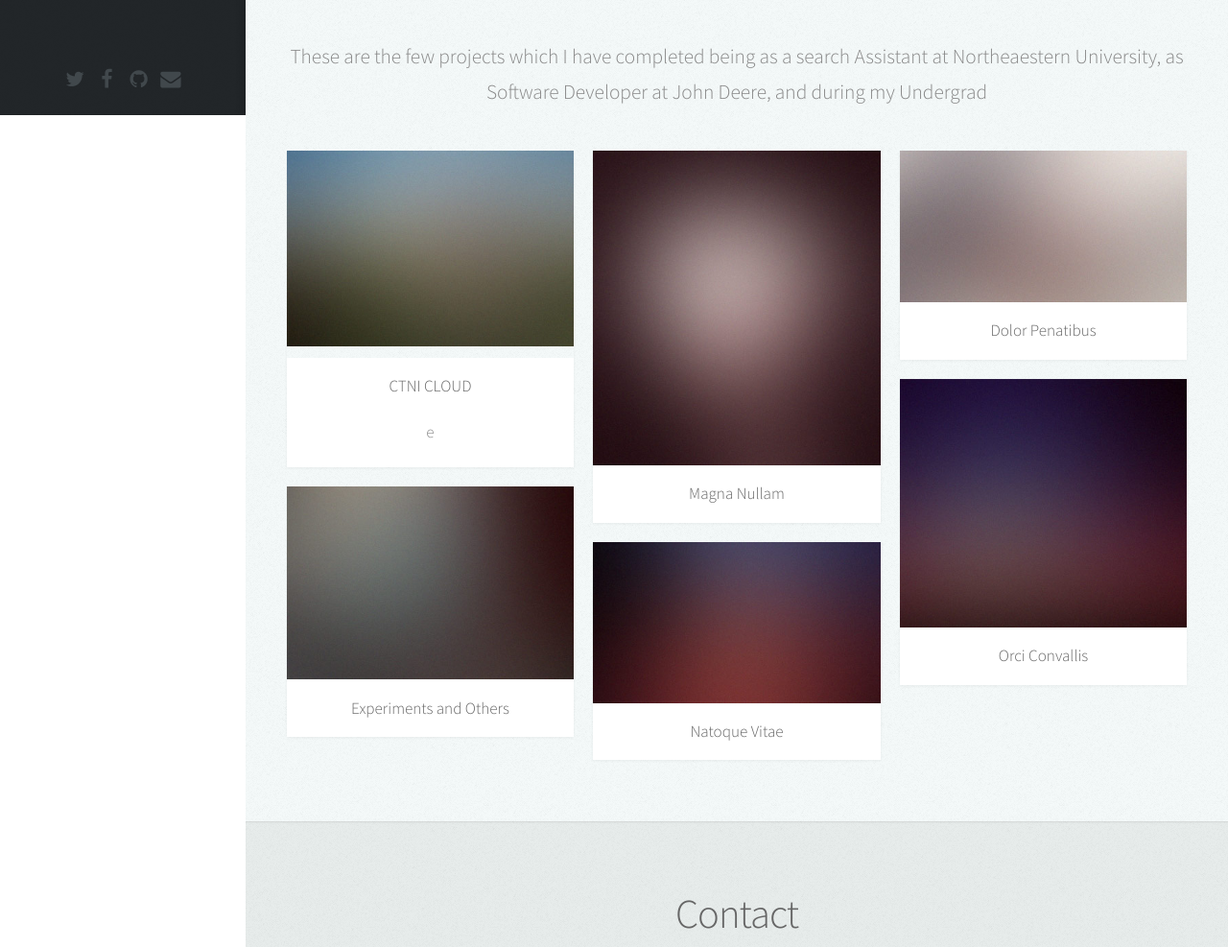
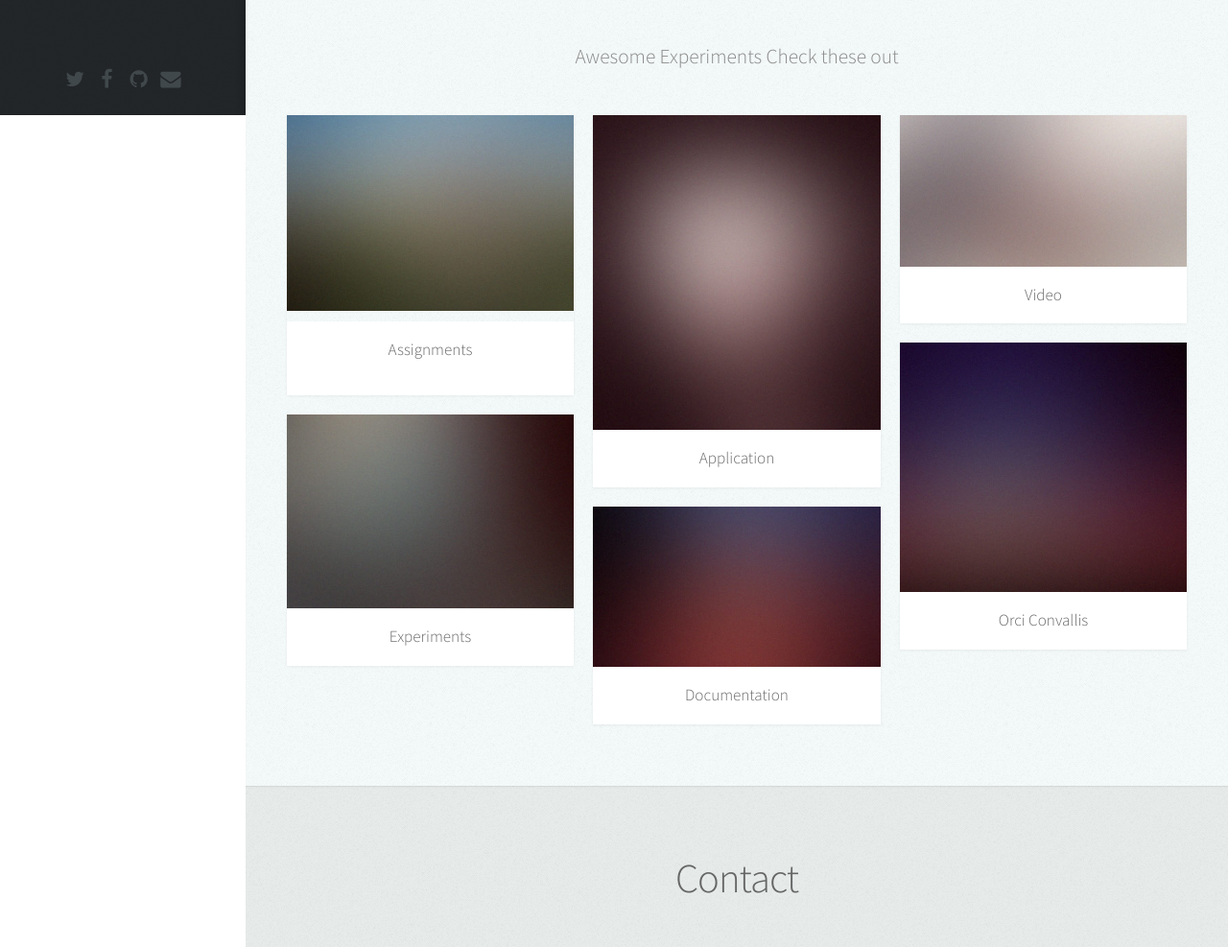
Before and after one commit to muaazsalagar/webdev, a website: page public/personalwebsite/index.html in a window 1280 px wide. Shown: the part 680-1667 px from the top of the page at 96% size. Drawn offline with Linux system fonts and the light colour scheme.

```diff
--- a/public/personalwebsite/index.html
+++ b/public/personalwebsite/index.html
@@ -27,7 +27,7 @@
 						<div id="logo">
 							<span class="image"><img src="images/muaazsalagar.jpg" alt="muaaz salagar avatar" /></span>
 							<h1 id="title">Muaaz Salagar</h1>
-							<p>Computer Sciene Grad Student</p>
+							<p>CS Grad Student</p>
 						</div>
 
 					<!-- Nav -->
@@ -87,22 +87,21 @@
 								<h2>Portfolio</h2>
 							</header>
 
-							<p>These are the few projects which I have completed being as a <Re></Re>search Assistant at Northeaestern University, as Software Developer at John Deere,
-                            and during my Undergrad</p>
+							<p> Awesome Experiments Check these out</p>
 
 							<div class="row">
 								<div class="4u 12u$(mobile)">
 									<article class="item">
-										<a href="../ctni-cloud-at-northeastern university.html" class="image ima"><img src="images/pic02.jpg" alt="" /></a>
+										<a href="../experiments/dashboard/dashboard.html" class="image ima"><img src="images/pic02.jpg" alt="" /></a>
 										<header>
-											<h3>CTNI CLOUD</h3>
-                                            <p> e</p>
+											<h3>Assignments</h3>
+                                            <p></p>
 										</header>
 									</article>
 									<article class="item">
 										<a href="#" class="image fit"><img src="images/pic03.jpg" alt="" /></a>
 										<header>
-											<h3>Experiments and Others</h3>
+											<h3>Experiments</h3>
 										</header>
 									</article>
 								</div>
@@ -110,13 +109,13 @@
 									<article class="item">
 										<a href="#" class="image fit"><img src="images/pic04.jpg" alt="" /></a>
 										<header>
-											<h3>Magna Nullam</h3>
+											<h3>Application</h3>
 										</header>
 									</article>
 									<article class="item">
 										<a href="#" class="image fit"><img src="images/pic05.jpg" alt="" /></a>
 										<header>
-											<h3>Natoque Vitae</h3>
+											<h3>Documentation</h3>
 										</header>
 									</article>
 								</div>
@@ -124,7 +123,7 @@
 									<article class="item">
 										<a href="#" class="image fit"><img src="images/pic06.jpg" alt="" /></a>
 										<header>
-											<h3>Dolor Penatibus</h3>
+											<h3>Video</h3>
 										</header>
 									</article>
 									<article class="item">
```
